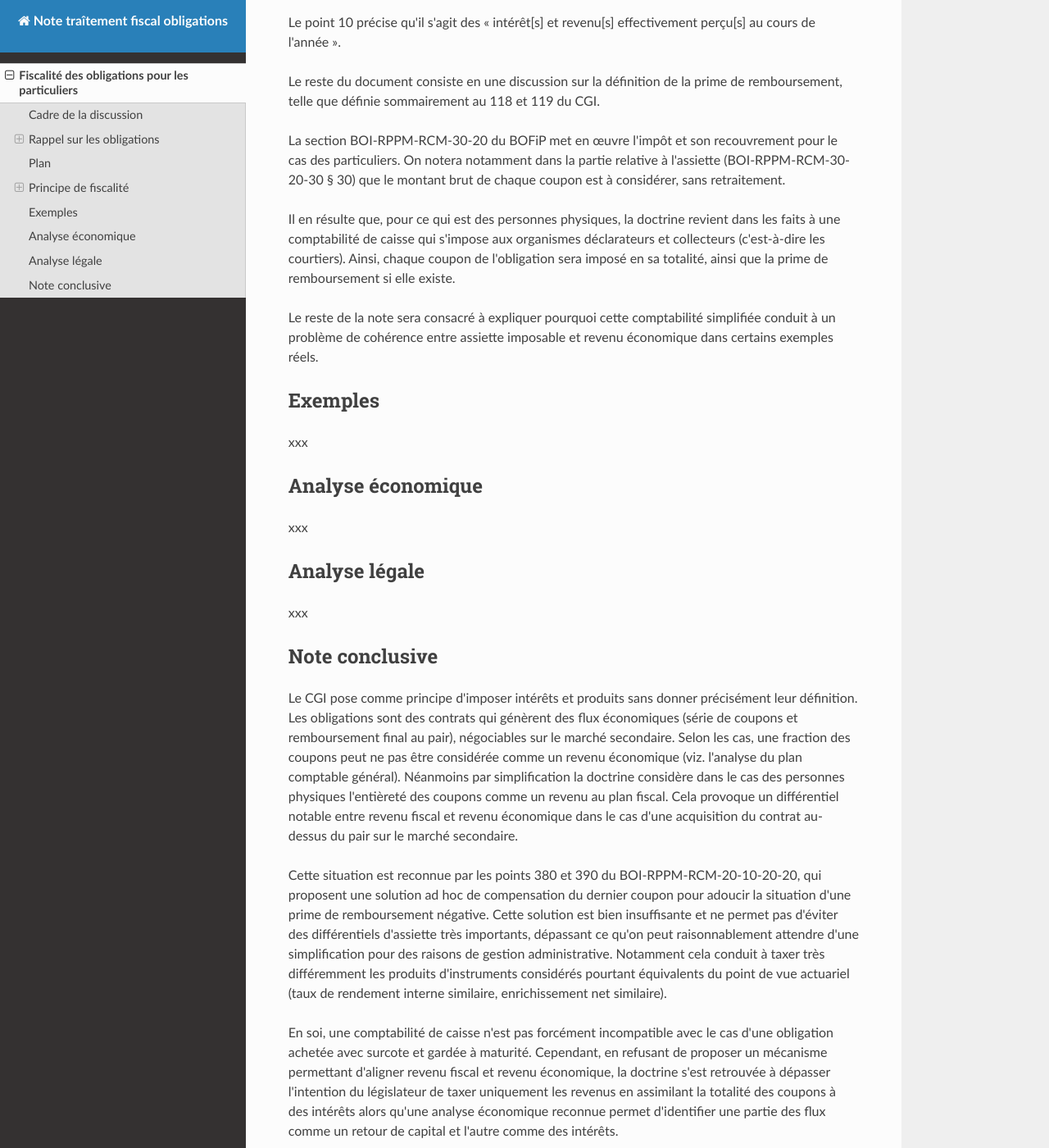
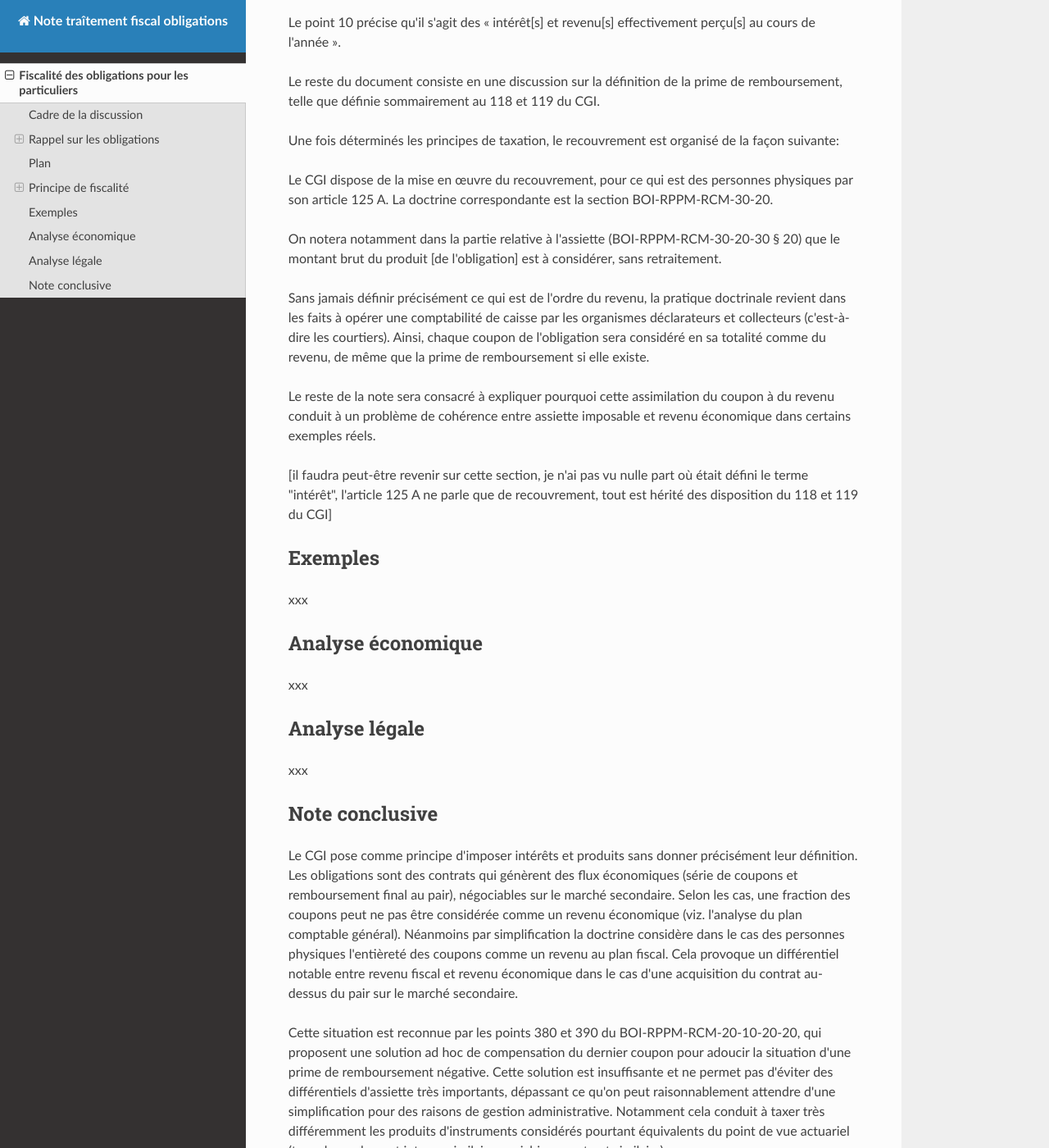
Before and after one commit to ConscritNeuneu/note-traitement-fiscal-obligations, an MkDocs documentation site: the page built from docs/note_fiscalisation_obligations.md, in a window 1280 px wide and 1400 px high, scrolled down 2836 px. Shown: the whole window at 82% size. Built offline with MkDocs 1.6.1, drawn with Linux system fonts in a browser that asks for light colours; nearby versions of some CDN libraries; some of the changed text lies outside the part shown.

Commit message:
Reword section comptabilité de caisse

```diff
--- a/docs/note_fiscalisation_obligations.md
+++ b/docs/note_fiscalisation_obligations.md
@@ -134,20 +134,30 @@ Le reste du document consiste en une discussion sur
 la définition de la prime de remboursement, telle que définie sommairement
 au 118 et 119 du CGI.
 
-La section BOI-RPPM-RCM-30-20 du BOFiP met en œuvre l'impôt et son
-recouvrement pour le cas des particuliers. On notera notamment dans la
-partie relative à l'assiette (BOI-RPPM-RCM-30-20-30 § 30) que le montant
-brut de chaque coupon est à considérer, sans retraitement.
+Une fois déterminés les principes de taxation, le recouvrement est organisé
+de la façon suivante:
 
-Il en résulte que, pour ce qui est des personnes physiques, la doctrine
-revient dans les faits à une comptabilité de caisse qui s'impose aux
-organismes déclarateurs et collecteurs (c'est-à-dire les courtiers). Ainsi,
-chaque coupon de l'obligation sera imposé en sa totalité, ainsi que la prime de
-remboursement si elle existe.
+Le CGI dispose de la mise en œuvre du recouvrement, pour ce qui est des
+personnes physiques par son article 125 A. La doctrine correspondante est la
+section BOI-RPPM-RCM-30-20.
 
-Le reste de la note sera consacré à expliquer pourquoi cette comptabilité
-simplifiée conduit à un problème de cohérence entre assiette imposable et
-revenu économique dans certains exemples réels.
+On notera notamment dans la partie relative à l'assiette
+(BOI-RPPM-RCM-30-20-30 § 20) que le montant brut du produit [de
+l'obligation] est à considérer, sans retraitement.
+
+Sans jamais définir précisément ce qui est de l'ordre du revenu, la pratique
+doctrinale revient dans les faits à opérer une comptabilité de caisse par
+les organismes déclarateurs et collecteurs (c'est-à-dire les courtiers).
+Ainsi, chaque coupon de l'obligation sera considéré en sa totalité comme du
+revenu, de même que la prime de remboursement si elle existe.
+
+Le reste de la note sera consacré à expliquer pourquoi cette assimilation du
+coupon à du revenu conduit à un problème de cohérence entre assiette imposable
+et revenu économique dans certains exemples réels.
+
+[il faudra peut-être revenir sur cette section, je n'ai pas vu nulle part où
+était défini le terme "intérêt", l'article 125 A ne parle que de
+recouvrement, tout est hérité des disposition du 118 et 119 du CGI]
 
 ## Exemples
 
@@ -177,7 +187,7 @@ marché secondaire.
 Cette situation est reconnue par les points 380 et 390 du BOI-RPPM-RCM-20-10-20-20,
 qui proposent une solution ad hoc de compensation du dernier coupon pour
 adoucir la situation d'une prime de remboursement négative. Cette solution
-est bien insuffisante et ne permet pas d'éviter des différentiels d'assiette très
+est insuffisante et ne permet pas d'éviter des différentiels d'assiette très
 importants, dépassant ce qu'on peut raisonnablement attendre d'une
 simplification pour des raisons de gestion administrative. Notamment cela
 conduit à taxer très différemment les produits d'instruments considérés
```
